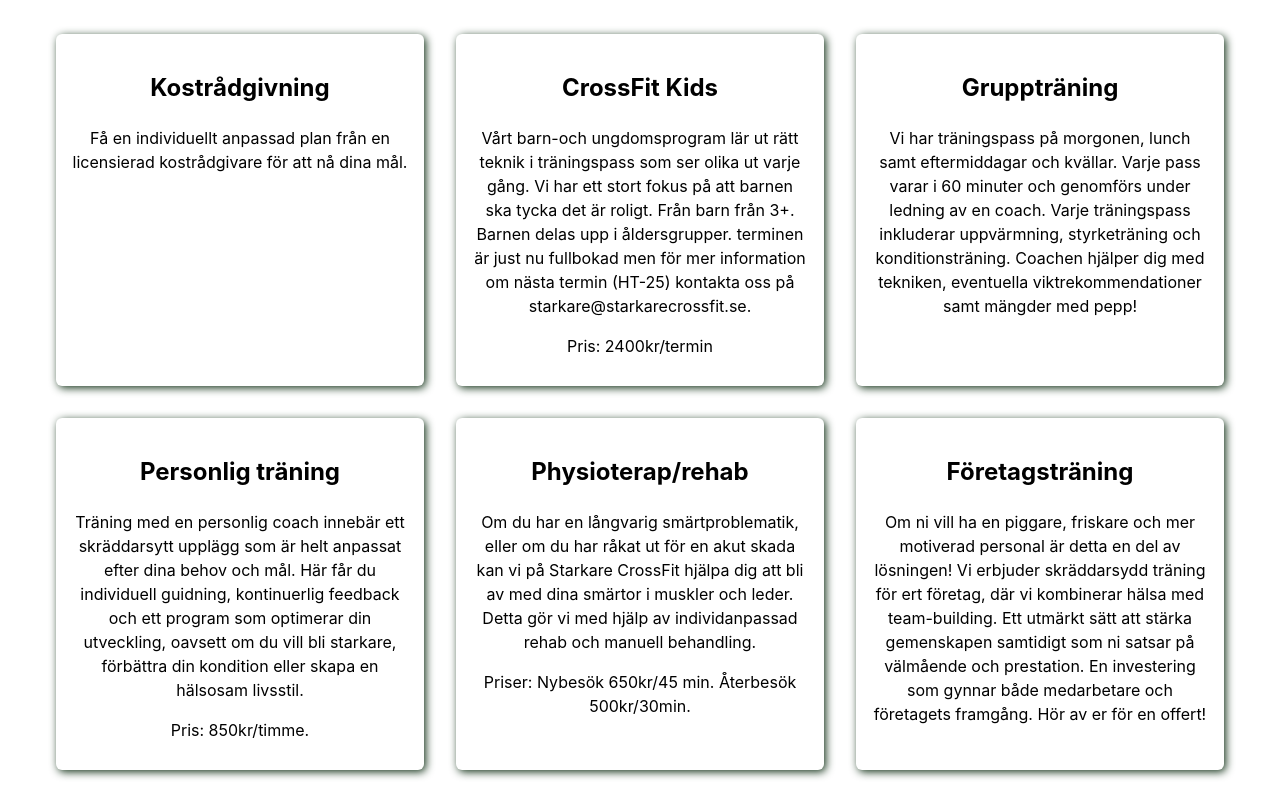
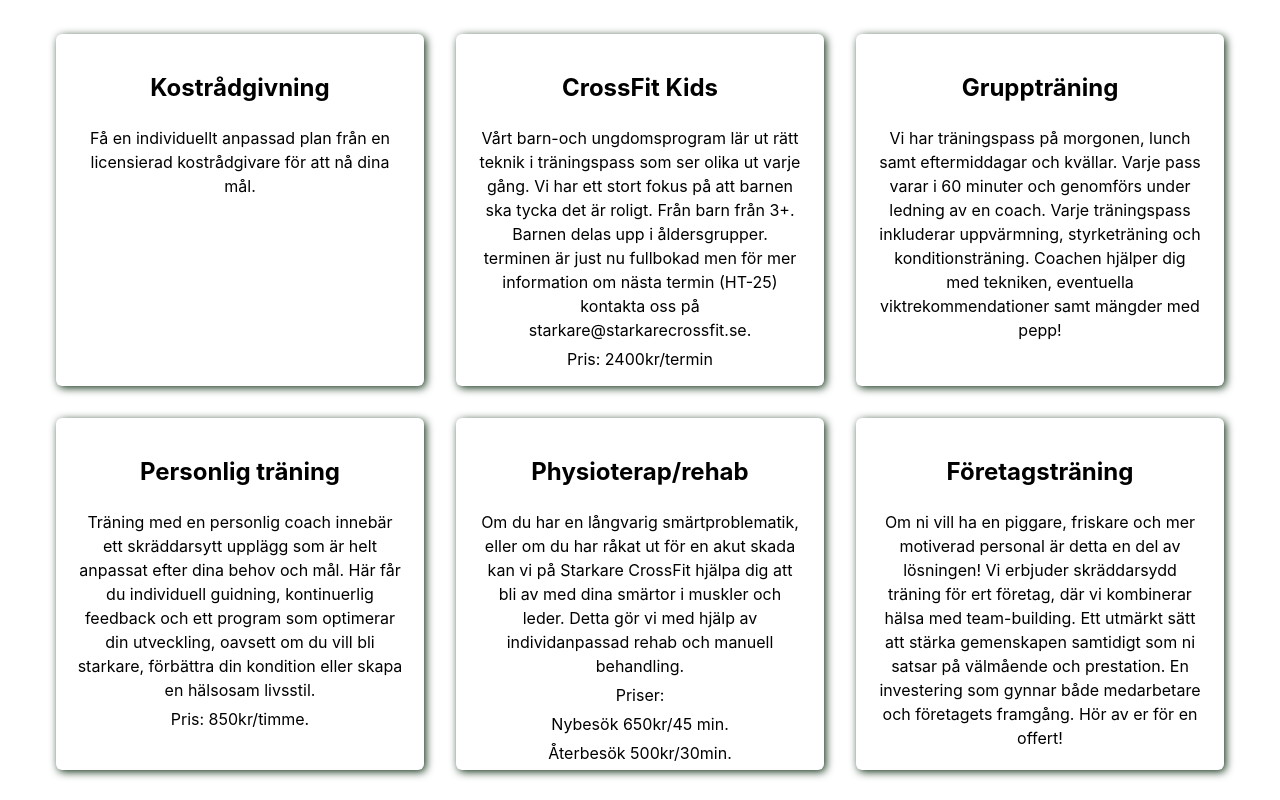
Before and after one commit to TobiasHeidlund/Starkare, a React (Vite) app: page / in a window 1280 px wide. Shown: the part 920-1720 px from the top of the page. Built offline with nearby package versions, Linux system fonts and the light colour scheme.

Commit message:
Update styling and content in card components and forms for improved layout and readability

```diff
--- a/src/componets/cardBox.css
+++ b/src/componets/cardBox.css
@@ -14,6 +14,9 @@
 
 
     box-shadow: 2px 2px 8px var(--green);
+    p{
+        margin: 5px;
+    }
 }
 .cardbox2 {
     background-color: var(--primary-color);
--- a/src/componets/popupform.css
+++ b/src/componets/popupform.css
@@ -1,5 +1,5 @@
 .form-section form {
-    overflow: scroll;
+    overflow: visible;
     color: black;
     display: flex;
     flex-direction: column;
@@ -52,7 +52,7 @@
     height: fit-content;
     justify-content: center;
     position: fixed;
-    overflow: scroll;
+    overflow: visible;
 
 }
 .form-section{
--- a/src/componets/services.tsx
+++ b/src/componets/services.tsx
@@ -18,7 +18,7 @@
         <CardBox title={"Personlig träning"} text={"Träning med en personlig coach innebär ett skräddarsytt upplägg som är helt anpassat efter dina behov och mål. Här får du individuell guidning,"+
         " kontinuerlig feedback och ett program som optimerar din utveckling, oavsett om du vill bli starkare, förbättra din kondition eller skapa en hälsosam livsstil. \nPris: 850kr/timme. "} boxname={"cardbox"}/>
         <CardBox title={"Physioterap/rehab"} text={"Om du har en långvarig smärtproblematik, eller om du har råkat ut för en akut skada kan vi på Starkare CrossFit hjälpa dig att bli av med dina smärtor i muskler och leder. "+
-        "Detta gör vi med hjälp av individanpassad rehab och manuell behandling. \nPriser: Nybesök 650kr/45 min. Återbesök 500kr/30min. "} boxname={"cardbox"}/>
+        "Detta gör vi med hjälp av individanpassad rehab och manuell behandling. \nPriser:\n Nybesök 650kr/45 min.\nÅterbesök 500kr/30min. "} boxname={"cardbox"}/>
         <CardBox title={"Företagsträning"} text={"Om ni vill ha en piggare, friskare och mer motiverad personal är detta en del av lösningen! Vi erbjuder skräddarsydd träning för ert företag, där vi kombinerar hälsa med team-building."+
           " Ett utmärkt sätt att stärka gemenskapen samtidigt som ni satsar på välmående och prestation. En investering som gynnar både medarbetare och företagets framgång. Hör av er för en offert!"} boxname={"cardbox"}/>
       </section>
--- a/src/pages/rehab.css
+++ b/src/pages/rehab.css
@@ -67,7 +67,7 @@
                 float: end;
                 bottom: 0;
                 margin-top: 0;
-                font-size: clamp(.75rem, 2.5vw, 1.5rem);
+                font-size: clamp(.75rem, 2.5vw, 1rem);
 
             }
 
--- a/src/pages/rehab.tsx
+++ b/src/pages/rehab.tsx
@@ -21,9 +21,9 @@
     <h1>Är du i behov av manuell behandling?</h1>
     <h3>Om du har en långvarig smärtproblematik, eller om du har råkat ut för en akut skada kan vi på Starkare CrossFit hjälpa dig att bli av med dina smärtor i muskler och leder. Detta gör vi med hjälp av individanpassad rehab och manuell behandling.</h3>
     <section className='cardContaienr'>
-    <CardBox title={"Nybesök"} text={"Vid ett nybesök får du förklara din smärtproblematik för din terapeut. Efter konsultationen utförs ortopediska tester och en behandlingsplan tas fram."} boxname={"cardbox2"}/>
+    <CardBox title={"Nybesök"} text={"Vid ett nybesök får du förklara din smärtproblematik för din terapeut. Efter konsultationen utförs ortopediska tester och en behandlingsplan tas fram. \nPris:650kr"} boxname={"cardbox2"}/>
+    <CardBox title={"Återbesök"} text={"Under återbesöken får du ett individanpassat rehab-upplägg för att du ska kunna bli smärtfri. Övningarna gås igenom tillsammans med din terapeut i vårt gym. \nPris:500kr"}boxname={"cardbox2"}/>
     <CardBox title={"Rehab"} text={"Beroende på hur länge du upplevt din smärta behövs ett eller fler återbesök, detta sker i samråd med din terapeut."}boxname={"cardbox2"}/>
-    <CardBox title={"Återbesök"} text={"Under återbesöken får du ett individanpassat rehab-upplägg för att du ska kunna bli smärtfri. Övningarna gås igenom tillsammans med din terapeut i vårt gym."}boxname={"cardbox2"}/>
     <CardBox title={"Smärtfrihet"} text={"Målet med behandlingarna och rehab-träningen är att du på sikt ska bli smärtfri, kunna återgå till din vardag och att smärtproblematiken inte ska komma tillbaka."}boxname={"cardbox2"}/>
     </section>
     <button onClick={()=>{setPopup("Boka fysioterapeut")}}>Klicka här för att boka ett första besök hos vår fysioterapeut.</button>
```
